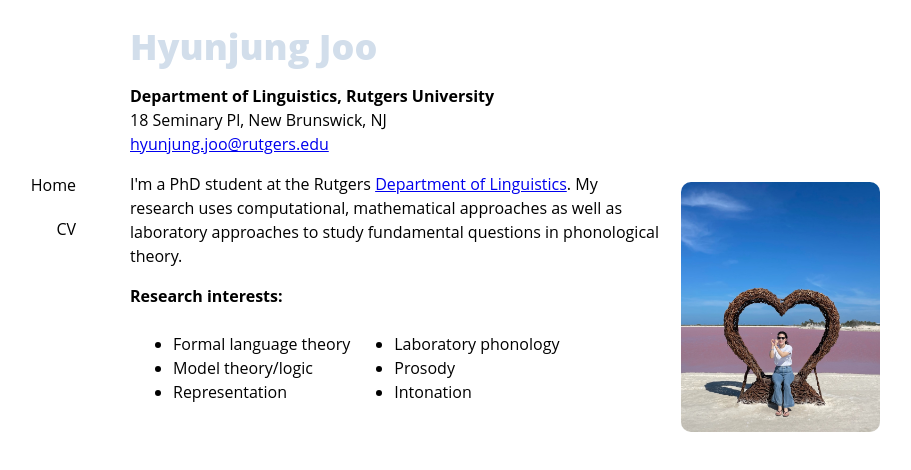
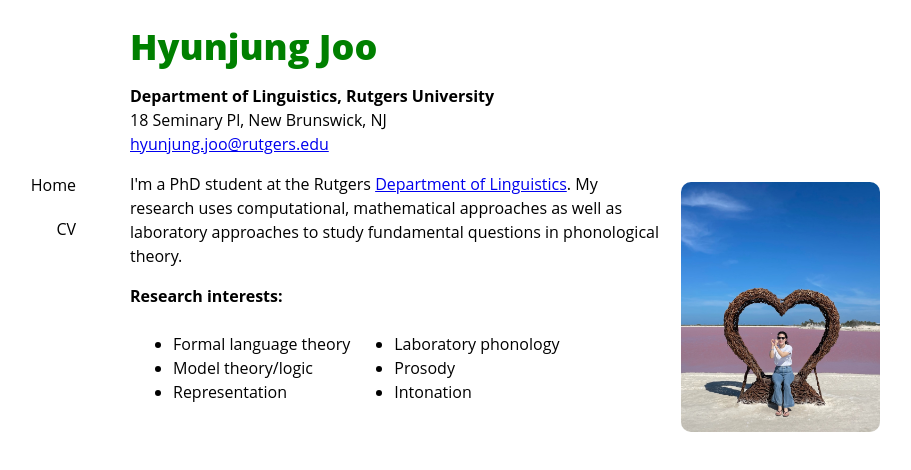
Before and after one commit to hyunjungjoo/index.html, a plain HTML site: page index.html in a window 1280 px wide. In both pictures the pointer is over the element "Hyunjung Joo". Shown: the whole page, without its empty margins (216-1127 px from the left). Drawn offline with Linux system fonts and the light colour scheme; a web font is replaced by a local one.

Commit message:
Update index.html

```diff
--- a/index.html
+++ b/index.html
@@ -61,7 +61,14 @@
             font-weight: 800;
             background-color: none; /* Optional background color to highlight the name */
         }
+        h1:hover {
+            color: green; /* Set link text color to green on hover */
+        }
 
+        /* Change color after the link has been visited */
+        h1:visited {
+            color: red; /* Set link text color to purple once visited */
+        }
         /* Contact information styling */
         .contact {
             margin: 0;
```
